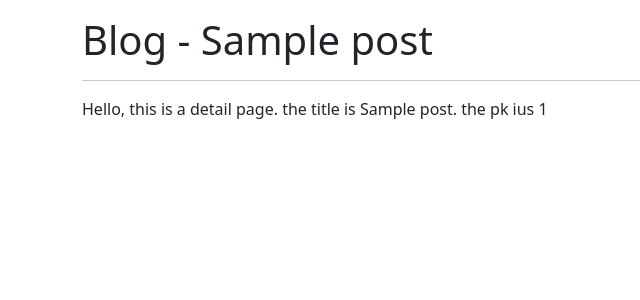
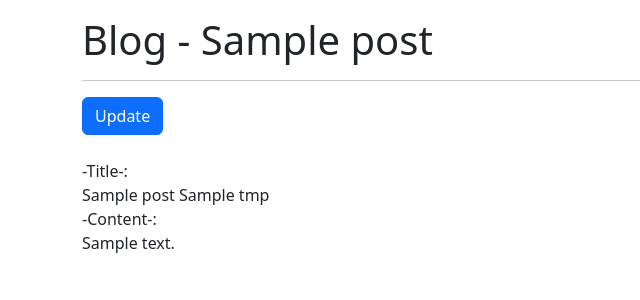
Before and after one commit to farmerlin731/django-blog-2410, a Django app: template blog/templates/blog/post_detail.html in a window 1280 px wide. Shown: the top 300 px of the page, without its empty margins (0-640 px from the left). Run offline with Django 5.2, Linux system fonts and the light colour scheme; tables that the repository leaves empty hold one stand-in row (values such as "Sample post"); the template is opened without the code that fills it: values that come from a table or form of the project are taken from there, most other values are stand-ins (such as "Sample title", 1, 10 or a date in 2020); some libraries are stand-ins or nearby versions.

Commit message:
Add the page of "post-update".

```diff
--- a/blog/templates/blog/post_detail.html
+++ b/blog/templates/blog/post_detail.html
@@ -5,10 +5,15 @@
 {% endblock page_header %}
 
 {% block content %}
-    <p>
-        Hello, this is a detail page.
-        the title is {{ post.title }}.
-        the pk ius {{ post.pk }}
-
-    </p>
+    <a class="btn btn-primary mb-4"
+       href="{% url "blog:post-update" pk=post.pk %}"
+       role="button">Update</a>
+    <br />
+    -Title-:
+    <br />
+    {{ post.title }}
+    {{ tmp }}
+    <br />
+    -Content-:
+    {{ post.content|linebreaks }}
 {% endblock content %}
--- a/blog/urls.py
+++ b/blog/urls.py
@@ -7,4 +7,5 @@ urlpatterns = [
     path("posts/", blog_views.post_list, name="post-list"),
     path("posts/create/", blog_views.post_create, name="post-create"),
     path("posts/<int:pk>/", blog_views.post_detail, name="post-detail"),
+    path("posts/<int:pk>/update/", blog_views.post_update, name="post-update"),
 ]
```
Also changed, not shown: blog/templates/blog/post_update.html (added, +21 -0 lines), blog/views.py (+12 -0 lines).
